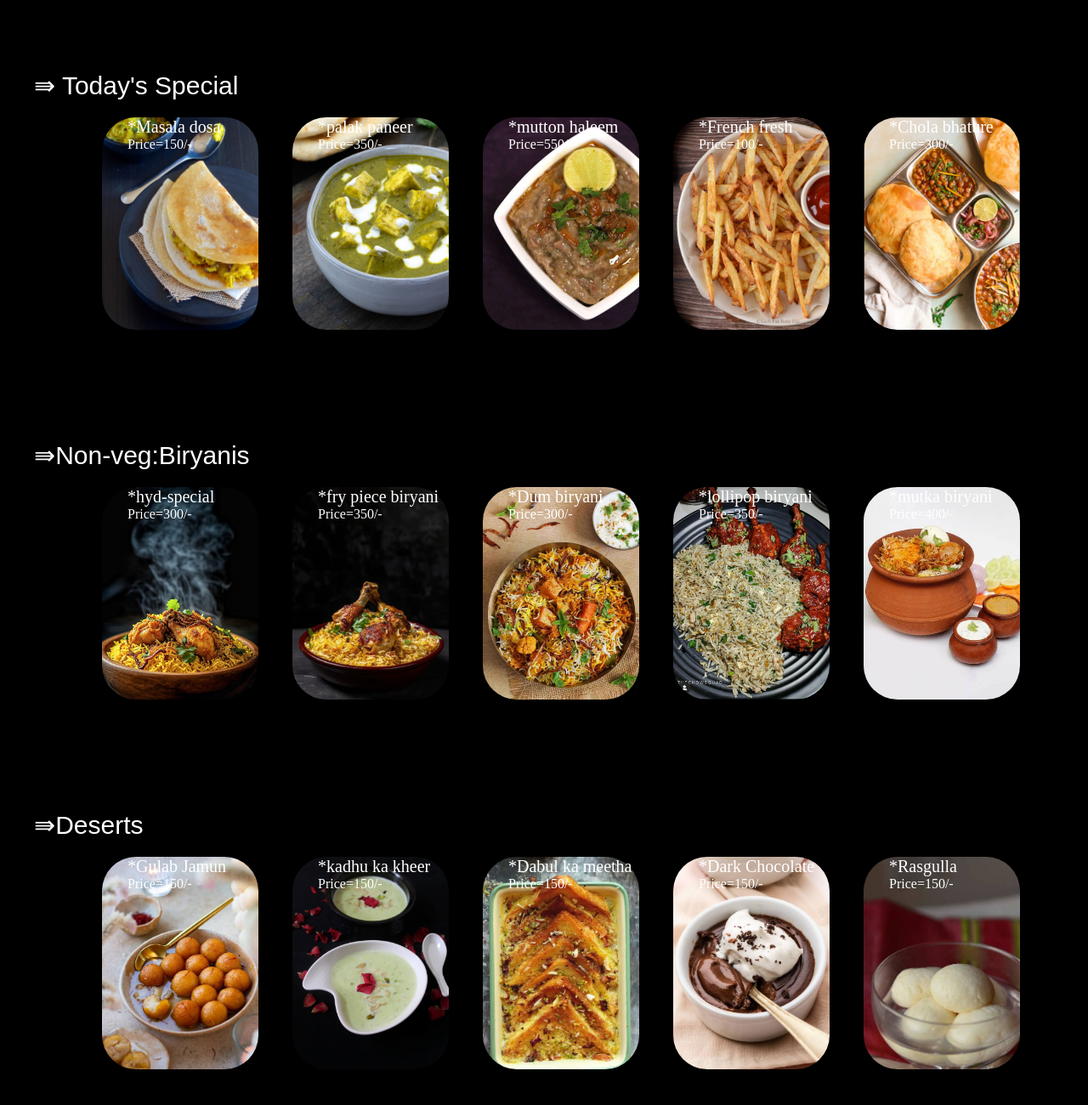
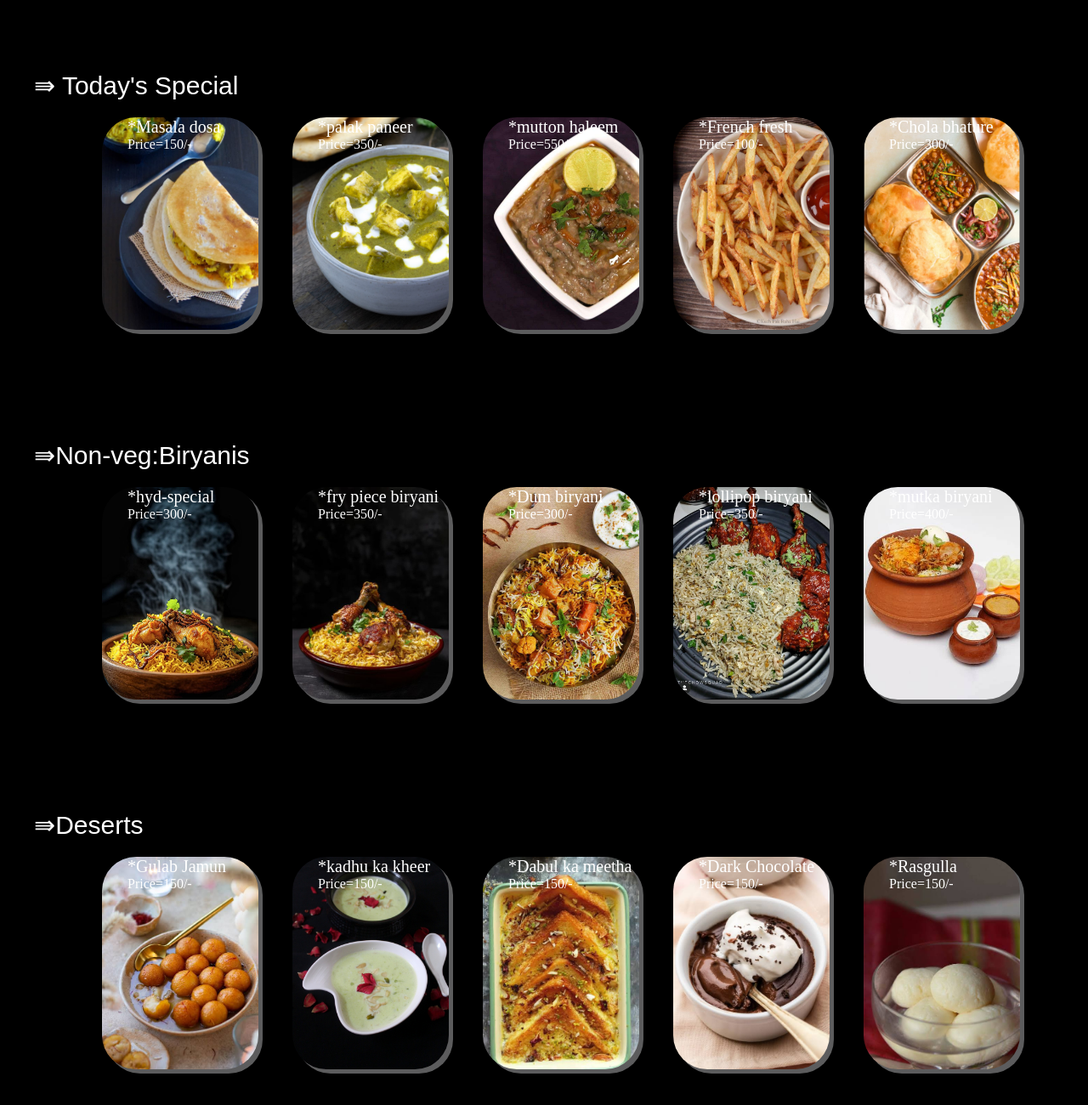
Before and after one commit to wilson469/bellabites, a plain HTML site: page index.html in a window 1280 px wide. Shown: the part 720-2020 px from the top of the page at 85% size. Drawn offline with Linux system fonts and the light colour scheme; a web font is replaced by a local one.

Commit message:
Update index.html

```diff
--- a/index.html
+++ b/index.html
@@ -72,31 +72,31 @@
        </div>
         <p class="special">&rAarr; Today's Special</p>
       <div class="item">
-        <div class="box"style="background-image: url(images/img-2.jpeg)";>
+        <div class="box border shadow"style="background-image: url(images/img-2.jpeg)";>
             <div class="item-msg">
                 <p class="msg-1">*Masala dosa</p>
                 <p class="msg-2">Price=150/-</p>
             </div>
         </div>
-        <div class="box" style="background-image:url(images/img-3.jpeg);">
+        <div class="box border shadow" style="background-image:url(images/img-3.jpeg);">
             <div class="item-msg">
                 <p class="msg-1">*palak paneer</p>
                 <p class="msg-2">Price=350/-</p>
             </div>
         </div>
-        <div class="box" style="background-image: url(images/img-4.jpeg);">
+        <div class="box border shadow" style="background-image: url(images/img-4.jpeg);">
             <div class="item-msg">
                 <p class="msg-1">*mutton haleem</p>
                 <p class="msg-2">Price=550/-</p>
             </div>
         </div>
-        <div class="box" style="background-image: url(images/img-5.jpeg);">
+        <div class="box border shadow" style="background-image: url(images/img-5.jpeg);">
             <div class="item-msg">
                 <p class="msg-1">*French fresh</p>
                 <p class="msg-2">Price=100/-</p>
             </div>
         </div>
-        <div class="box" style="background-image: url(images/img-6.jpeg);">
+        <div class="box border shadow" style="background-image: url(images/img-6.jpeg);">
             <div class="item-msg">
                 <p class="msg-1">*Chola bhature</p>
                 <p class="msg-2">Price=300/-</p>
@@ -105,31 +105,31 @@
       </div>
        <p class="special">&rAarr;Non-veg:Biryanis</p>
       <div class="item">
-        <div class="box"style="background-image: url(images/img-7.jpeg)";>
+        <div class="box border shadow"style="background-image: url(images/img-7.jpeg)";>
             <div class="item-msg">
                 <p class="msg-1">*hyd-special</p>
                 <p class="msg-2">Price=300/-</p>
             </div>
         </div>
-        <div class="box" style="background-image:url(images/img-8.jpeg);">
+        <div class="box border shadow" style="background-image:url(images/img-8.jpeg);">
             <div class="item-msg">
                 <p class="msg-1">*fry piece biryani</p>
                 <p class="msg-2">Price=350/-</p>
             </div>
         </div>
-        <div class="box" style="background-image: url(images/img-9.jpeg);">
+        <div class="box border shadow" style="background-image: url(images/img-9.jpeg);">
             <div class="item-msg">
                 <p class="msg-1">*Dum biryani</p>
                 <p class="msg-2">Price=300/-</p>
             </div>
         </div>
-        <div class="box" style="background-image: url(images/img-10.jpeg);">
+        <div class="box border shadow" style="background-image: url(images/img-10.jpeg);">
             <div class="item-msg">
                 <p class="msg-1">*lollipop biryani</p>
                 <p class="msg-2">Price=350/-</p>
             </div>
         </div>
-        <div class="box" style="background-image: url(images/img-11.jpeg);">
+        <div class="box border shadow" style="background-image: url(images/img-11.jpeg);">
             <div class="item-msg">
                 <p class="msg-1">*mutka biryani</p>
                 <p class="msg-2">Price=400/-</p>
@@ -138,31 +138,31 @@
       </div>
       <p class="special">&rAarr;Deserts</p>
         <div class="item">
-        <div class="box"style="background-image: url(images/img-12.jpeg)";>
+        <div class="box border shadow"style="background-image: url(images/img-12.jpeg)";>
             <div class="item-msg">
                 <p class="msg-1">*Gulab Jamun</p>
                 <p class="msg-2">Price=150/-</p>
             </div>
         </div>
-        <div class="box" style="background-image:url(images/img-13.jpeg);">
+        <div class="box border shadow" style="background-image:url(images/img-13.jpeg);">
             <div class="item-msg">
                 <p class="msg-1">*kadhu ka kheer</p>
                 <p class="msg-2">Price=150/-</p>
             </div>
         </div>
-        <div class="box" style="background-image: url(images/img-14.jpeg);">
+        <div class="box border shadow" style="background-image: url(images/img-14.jpeg);">
             <div class="item-msg">
                 <p class="msg-1">*Dabul ka meetha</p>
                 <p class="msg-2">Price=150/-</p>
             </div>
         </div>
-        <div class="box" style="background-image: url(images/img-15.jpeg);">
+        <div class="box border shadow" style="background-image: url(images/img-15.jpeg);">
             <div class="item-msg">
                 <p class="msg-1">*Dark Chocolate</p>
                 <p class="msg-2">Price=150/-</p>
             </div>
         </div>
-        <div class="box" style="background-image: url(images/img-16.jpeg);">
+        <div class="box border shadow" style="background-image: url(images/img-16.jpeg);">
             <div class="item-msg">
                 <p class="msg-1">*Rasgulla</p>
                 <p class="msg-2">Price=150/-</p>
```
